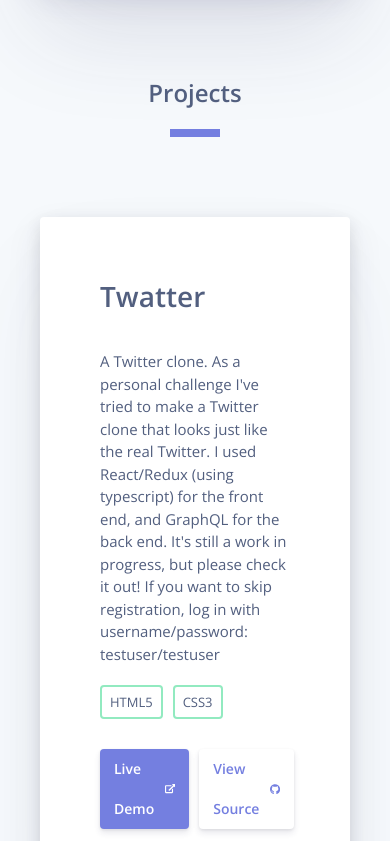
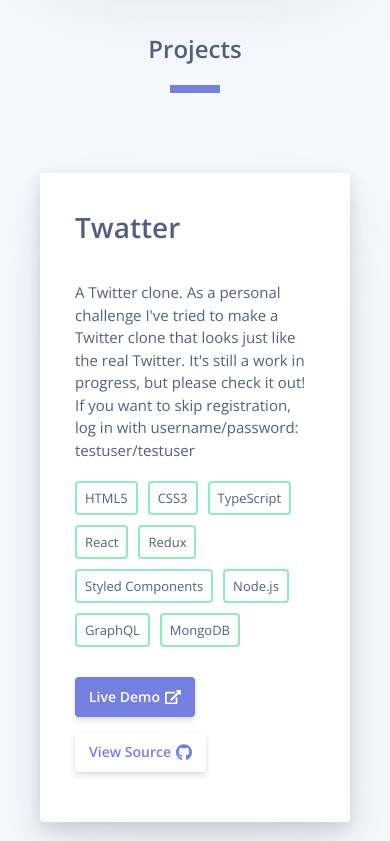
Before and after one commit to ekerik220/portfolio_revamp, a React (Create React App) app: page / in a window 390 px wide. Shown: the part 1156-1997 px from the top of the page. Built offline with nearby package versions, Linux system fonts and the light colour scheme.

Commit message:
Added media queries for very small screens

```diff
--- a/src/components/AboutTerminal.tsx
+++ b/src/components/AboutTerminal.tsx
@@ -97,6 +97,11 @@
     0 15px 35px rgba(50, 50, 93, 0.2), 0 5px 15px rgba(0, 0, 0, 0.12);
   border-bottom-left-radius: 10px;
   border-bottom-right-radius: 10px;
+
+  @media only screen and (max-width: 420px) {
+    font-size: 15px;
+    padding: 35px 15px;
+  }
 `;
 
 const TerminalInputText = styled.span`
--- a/src/components/ProjectTile.tsx
+++ b/src/components/ProjectTile.tsx
@@ -84,6 +84,10 @@
   @media only screen and (max-width: 1025px) {
     width: 100%;
   }
+
+  @media only screen and (max-width: 480px) {
+    padding: 35px;
+  }
 `;
 
 const Title = styled.h3`
@@ -101,6 +105,7 @@
 
 const SkillsArea = styled.div`
   display: flex;
+  flex-wrap: wrap;
   margin: 20px 0;
 `;
 
@@ -115,8 +120,14 @@
 
 const ButtonArea = styled.div`
   display: flex;
+  flex-wrap: wrap;
 `;
 
 const StyledButton = styled(Button)`
   margin-right: 10px;
+  margin-bottom: 10px;
+
+  @media only screen and (max-width: 420px) {
+    margin-bottom: 15px;
+  }
 `;
--- a/src/components/ProjectsArea.tsx
+++ b/src/components/ProjectsArea.tsx
@@ -10,19 +10,38 @@
       <ProjectTile
         title="Twatter"
         description="A Twitter clone. As a personal challenge I've tried to make a Twitter
-          clone that looks just like the real Twitter. I used React/Redux (using
-          typescript) for the front end, and GraphQL for the back end. It's
+          clone that looks just like the real Twitter. It's
           still a work in progress, but please check it out! If you want to skip
           registration, log in with username/password: testuser/testuser"
-        skills={["HTML5", "CSS3"]}
+        skills={[
+          "HTML5",
+          "CSS3",
+          "TypeScript",
+          "React",
+          "Redux",
+          "Styled Components",
+          "Node.js",
+          "GraphQL",
+          "MongoDB",
+        ]}
         projectImgURL="https://res.cloudinary.com/twatter/image/upload/v1599958179/portfolio/twatter2_nzydug.png"
         url="https://twatter-dev.xyz/"
         sourceURL="https://github.com/ekerik220/twitter-clone-frontend"
       />
       <ProjectTile
         title="ACNH Tracker"
-        description="Animal Crossing New Horizons catalogue tracking application. Made with React, Redux, Express, MongoDB, and Node.js. You can login and save items that you own or want, view lists and statistics about your catalogue, and compare your catalogue with other users to see what you can offer each other at a catalogue party! If you want to skip registration, log in with email: acnh.tester@gmail.com, password: tester"
-        skills={["HTML5", "CSS3"]}
+        description="Animal Crossing New Horizons catalogue tracking application. You can login and save items that you own or want, view lists and statistics about your catalogue, and compare your catalogue with other users to see what you can offer each other at a catalogue party! If you want to skip registration, log in with email: acnh.tester@gmail.com, password: tester"
+        skills={[
+          "HTML5",
+          "CSS3",
+          "Javascript",
+          "React",
+          "Redux",
+          "Styled Components",
+          "Node.js",
+          "Express",
+          "MongoDB",
+        ]}
         projectImgURL="https://res.cloudinary.com/twatter/image/upload/v1599959100/portfolio/acnh-tracker_q7mk7c.png"
         url="https://www.acnh-tracker.net/"
         sourceURL="https://github.com/ekerik220/acnh-tracker-front"
@@ -30,7 +49,7 @@
       <ProjectTile
         title="Recipe Finder"
         description="A personal project I made to get my hands wet with React Router, React Bootstrap, and get a bit more familiar with APIs. Simply use the search bar to search for recipes and select the one you're interested in. The application will display an ingredient list, nutrition info, and a link to the preparation instructions for the recipe."
-        skills={["HTML5", "CSS3"]}
+        skills={["HTML5", "CSS3", "Javascript", "React"]}
         projectImgURL="https://res.cloudinary.com/twatter/image/upload/v1599959365/portfolio/recipefinder_vvs4xk.png"
         url="https://ekerik220.github.io/recipe-search/"
         sourceURL="https://github.com/ekerik220/recipe-search"
@@ -38,7 +57,7 @@
       <ProjectTile
         title="First Trend"
         description="A personal project I made to learn React Hooks and Redux. It's a section of a mock shopping website. You can filter clothing by type, color, size, and price, and add them to the cart."
-        skills={["HTML5", "CSS3"]}
+        skills={["HTML5", "CSS3", "Javascript", "React", "Redux"]}
         projectImgURL="https://res.cloudinary.com/twatter/image/upload/v1599959575/portfolio/firsttrend_ehhkjj.png"
         url="https://ekerik220.github.io/First-Trend-Clothing/"
         sourceURL="https://github.com/ekerik220/First-Trend-Clothing"
@@ -46,7 +65,7 @@
       <ProjectTile
         title="Weather"
         description="A personal project I made to learn how to use an API and location services in Javascript. The application displays the current and weekly weather conditions for the user's current location. Weather data is from Dark Sky API (https://darksky.net/dev). Locationiq API is used for reverse geocoding the user's city name (https://locationiq.com/)."
-        skills={["HTML5", "CSS3"]}
+        skills={["HTML5", "CSS3", "JavaScript", "React"]}
         projectImgURL="https://res.cloudinary.com/twatter/image/upload/v1599959705/portfolio/weather_vhk4ph.png"
         url="https://ekerik220.github.io/weather/"
         sourceURL="https://github.com/ekerik220/weather"
```
